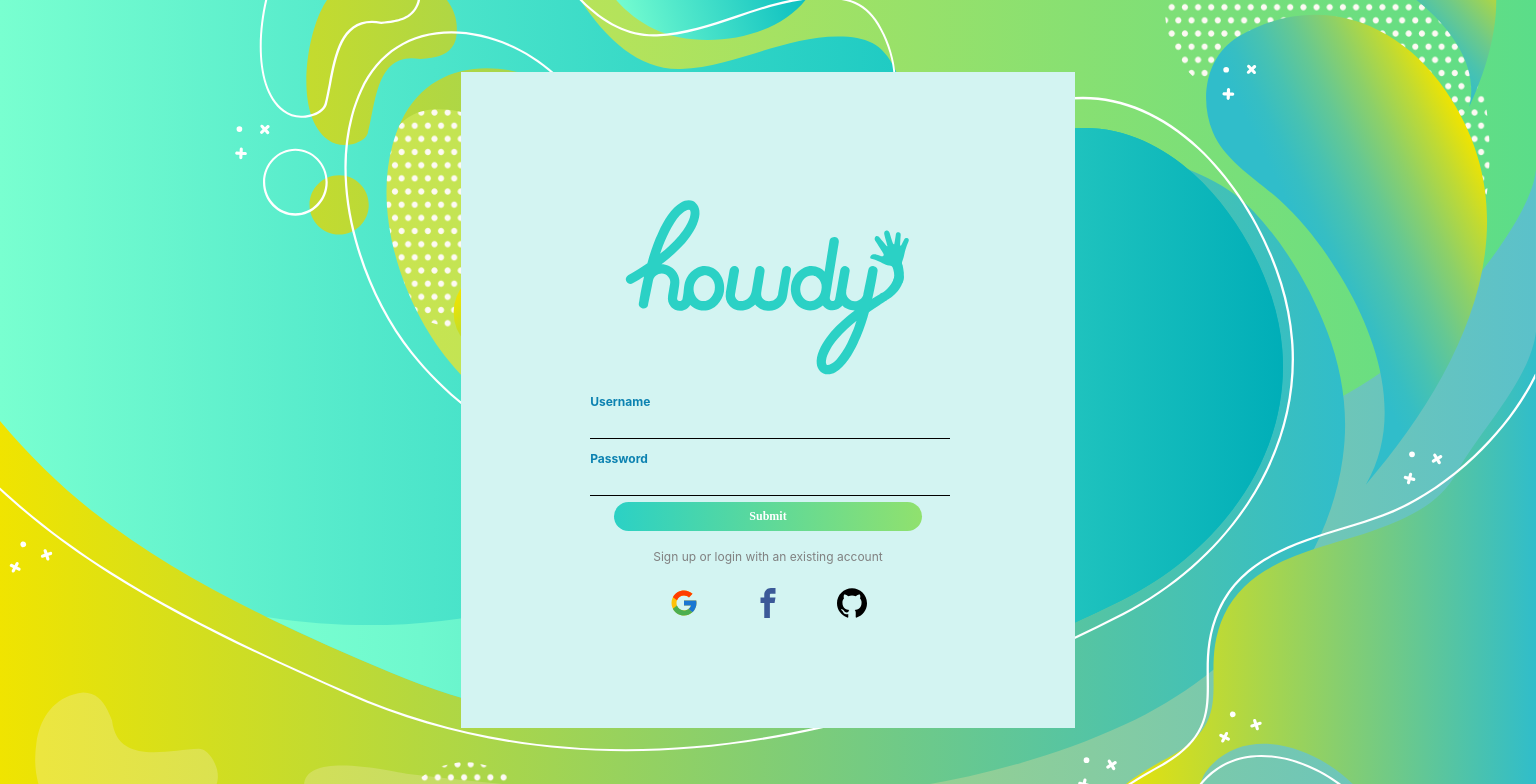
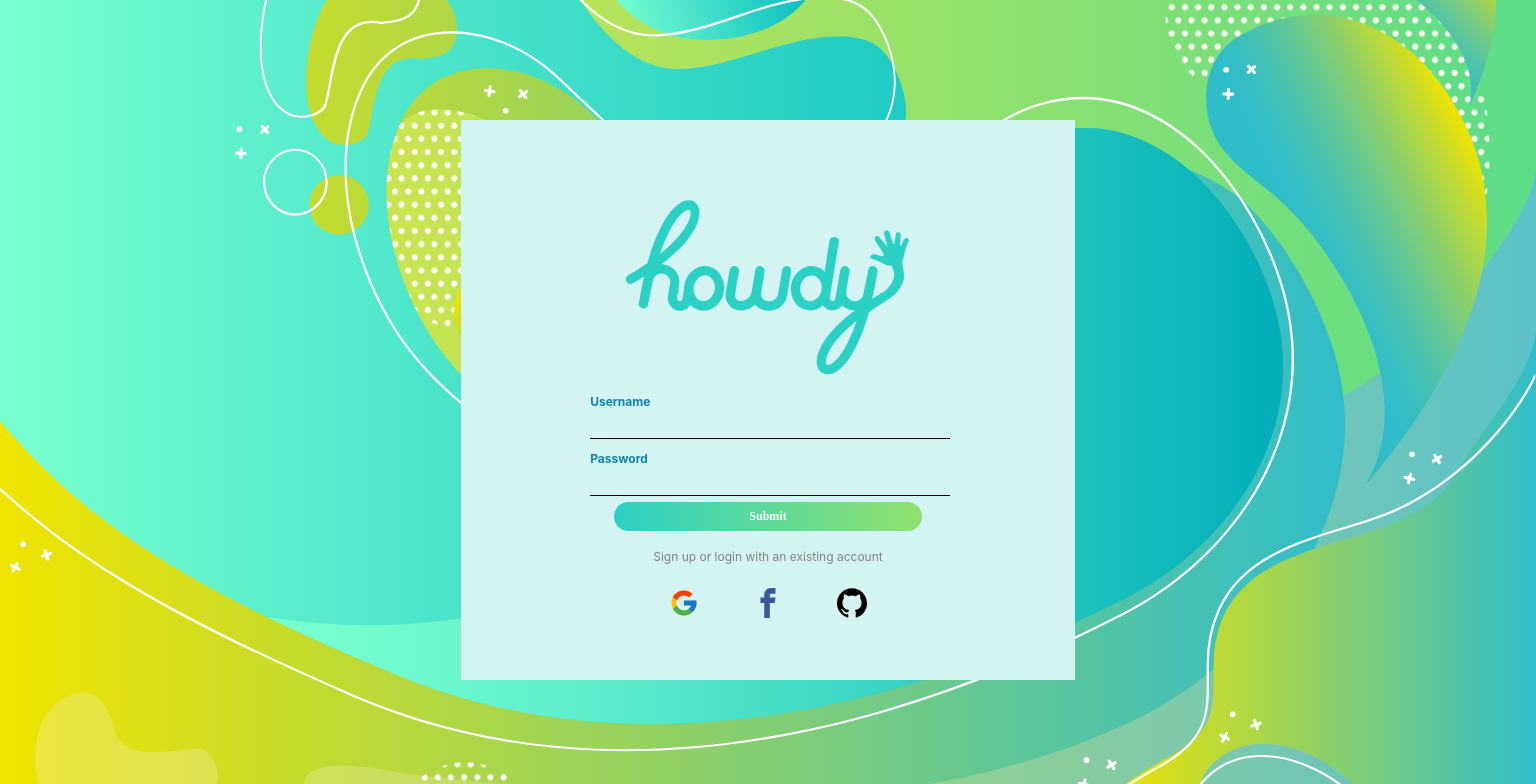
Before and after one commit to jdilldev/best-practices-scaffold, a React (Create React App) app: page / in a window 1536 px wide. Shown: the top 784 px of the page. Built offline with nearby package versions, Linux system fonts and the light colour scheme; a web font is replaced by a local one.

Commit message:
fix media query height constraint for desktop

```diff
--- a/src/components/Login/Login.scss
+++ b/src/components/Login/Login.scss
@@ -39,7 +39,7 @@
 	}
 }
 
-@media screen and (min-width: 1300px) {
+@media screen and (min-width: 1300px) and (min-height: 800px) {
 	.login__container {
 		display: flex;
 		justify-content: center;
@@ -59,7 +59,7 @@
 			align-items: center;
 			background-color: #d3f4f2;
 			width: 40%;
-			margin: 6em 0;
+			margin: 10em 0;
 		}
 	}
 }
```
